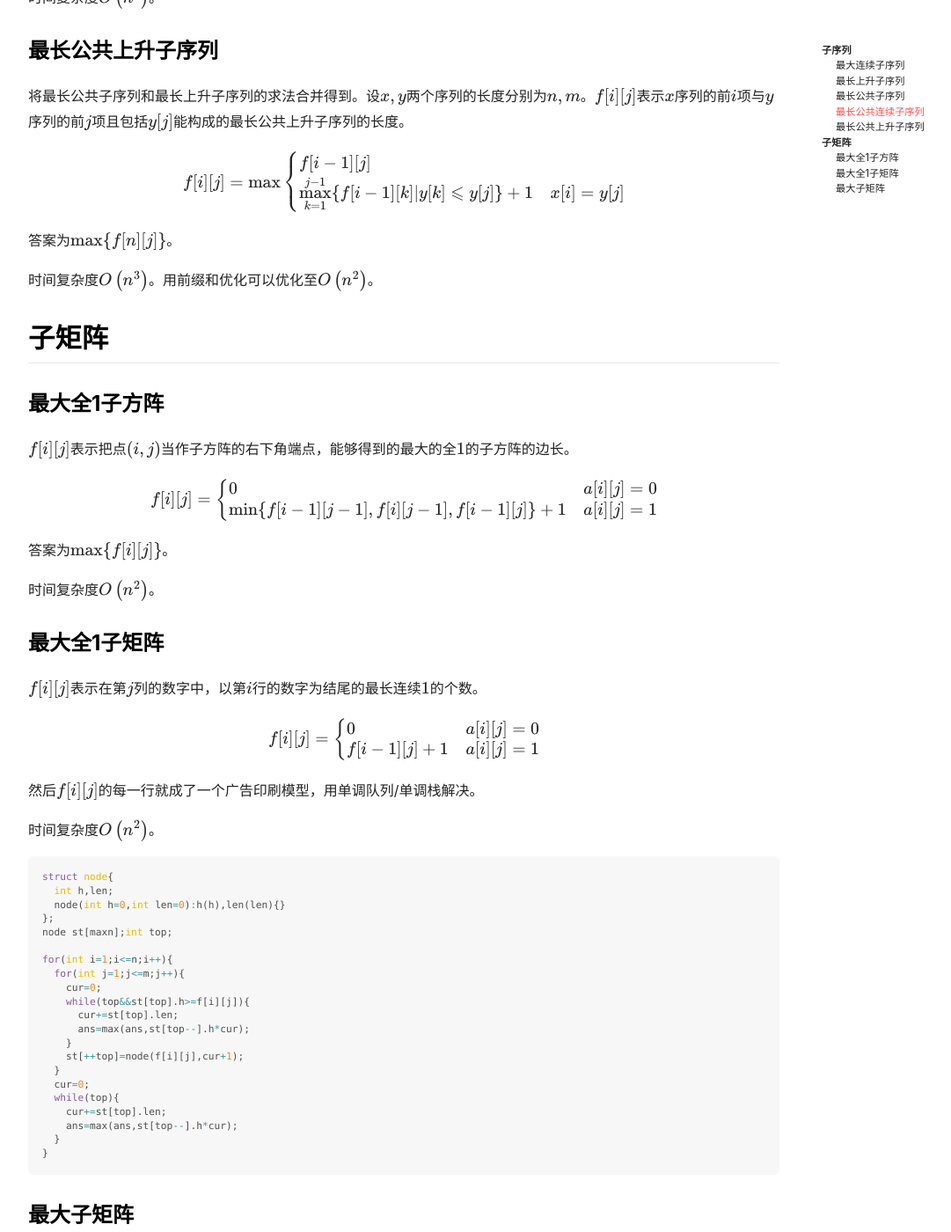
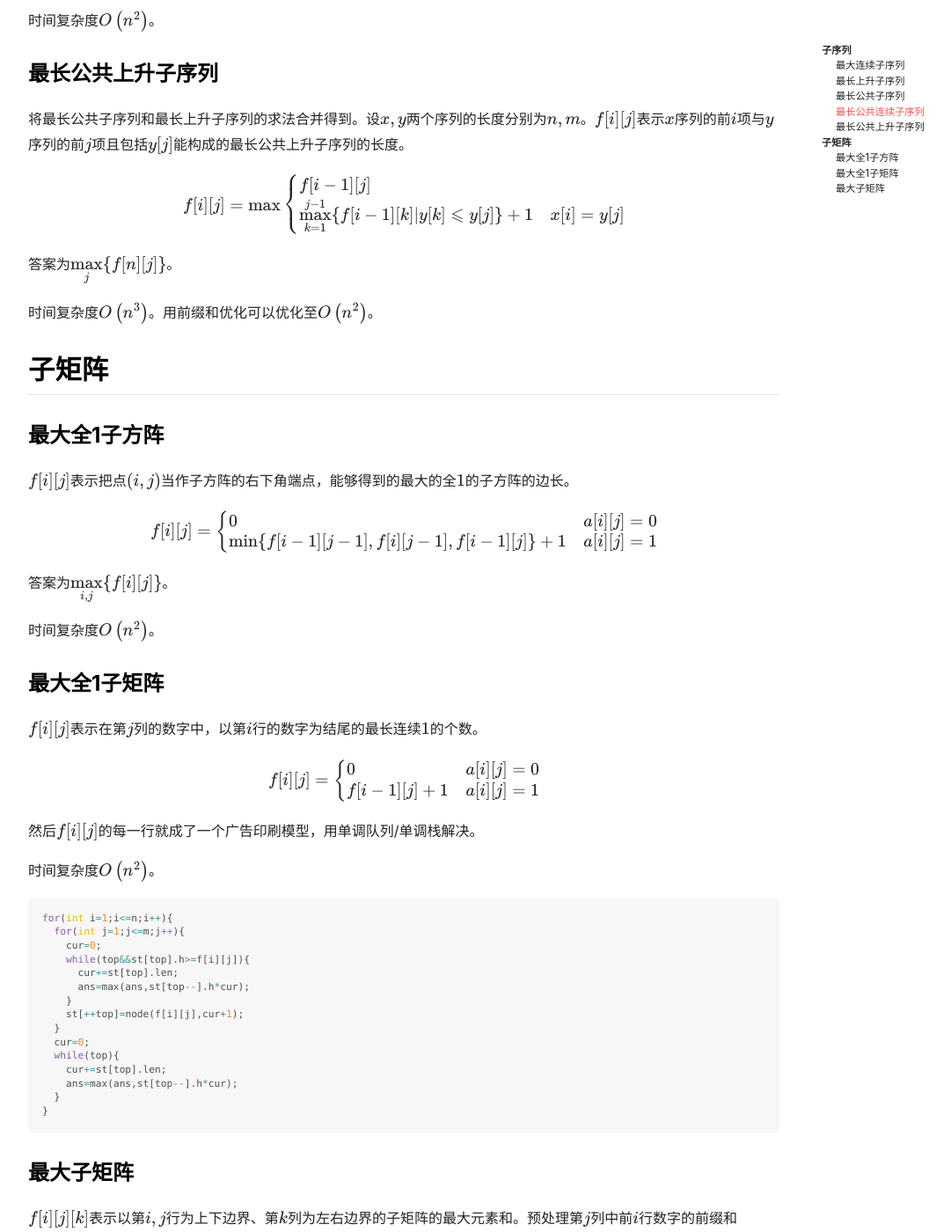
Before and after one commit to P-Henning/P-Henning.github.io, a Jekyll site: the page built from _posts/2019-01-29-subs-and-subm.md, in a window 1280 px wide and 1400 px high, scrolled down 1791 px. Shown: the whole window at 88% size, without its empty margins (71-1152 px from the left). Built offline with Jekyll 4.4.1, drawn with Linux system fonts in a browser that asks for light colours; nearby versions of some CDN libraries; formulas are drawn with MathJax 3; comment, search, counter and statistics services are not loaded; some of the changed text lies outside the part shown.

Commit message:
Update 2019-01-29-subs-and-subm.md

````diff
--- a/_posts/2019-01-29-subs-and-subm.md
+++ b/_posts/2019-01-29-subs-and-subm.md
@@ -14,7 +14,7 @@ $f[i]$表示以第$i$个数字结尾能够得到的最大连续子序列的元
 
 $$f[i]=\max\lbrace f[i-1],0\rbrace+a[i]$$
 
-答案为$\max\lbrace f[i]\rbrace$。
+答案为$\max\limits_i\lbrace f[i]\rbrace$。
 
 时间复杂度$O(n)$。
 
@@ -26,11 +26,11 @@ $f[i]$表示以第$i$个数字结尾能够得到的最长上升子序列的长
 
 $$f[i]=\max_{j=1}^{i-1}\lbrace f[j]\vert a[j]\leqslant a[i]\rbrace+1$$
 
-答案为$\max\lbrace f[i]\rbrace$。
+答案为$\max\limits_i\lbrace f[i]\rbrace$。
 
 时间复杂度$O\left(n^2\right)$。
 
-优化：从左往右讨论每一个数字，$f[i]$表示当前已讨论的部分中长度为$i$的上升子序列最后一个数的最小值。于是$f[i]$是单调递增的。对于当前的数字$a[k]$，只需要二分查找找到恰比$a[k]$小的一个$f[i]$，把$f[i+1]$改成$a[k]$就行了。
+**优化：**从左往右讨论每一个数字，$f[i]$表示当前已讨论的部分中长度为$i$的上升子序列最后一个数的最小值。于是$f[i]$是单调递增的。对于当前的数字$a[k]$，只需要二分查找找到恰比$a[k]$小的一个$f[i]$，把$f[i+1]$改成$a[k]$就行了。
 
 答案为所有被修改过的$f[i]$中最大的$i$。
 
@@ -69,7 +69,7 @@ f[i-1][j-1]+1&x[i]=y[i]\\
 0&x[i]\neq y[i]
 \end{cases}$$
 
-答案为$\max\lbrace f[i][j]\rbrace$。
+答案为$\max\limits_{i,j}\lbrace f[i][j]\rbrace$。
 
 时间复杂度$O\left(n^2\right)$。
 
@@ -82,7 +82,7 @@ f[i-1][j]\\
 \max\limits_{k=1}^{j-1}\lbrace f[i-1][k]\vert y[k]\leqslant y[j]\rbrace+1&x[i]=y[j]
 \end{cases}$$
 
-答案为$\max\lbrace f[n][j]\rbrace$。
+答案为$\max\limits_j\lbrace f[n][j]\rbrace$。
 
 时间复杂度$O\left(n^3\right)$。用前缀和优化可以优化至$O\left(n^2\right)$。
 
@@ -97,7 +97,7 @@ $$f[i][j]=\begin{cases}
 \min\lbrace f[i-1][j-1],f[i][j-1],f[i-1][j]\rbrace+1&a[i][j]=1
 \end{cases}$$
 
-答案为$\max\lbrace f[i][j]\rbrace$。
+答案为$\max\limits_{i,j}\lbrace f[i][j]\rbrace$。
 
 时间复杂度$O\left(n^2\right)$。
 
@@ -114,12 +114,6 @@ f[i-1][j]+1&a[i][j]=1
 时间复杂度$O\left(n^2\right)$。
 
 ```cpp
-struct node{
-  int h,len;
-  node(int h=0,int len=0):h(h),len(len){}
-};
-node st[maxn];int top;
-
 for(int i=1;i<=n;i++){
   for(int j=1;j<=m;j++){
     cur=0;
````
Also changed, not shown: other parts of _posts/2019-01-29-subs-and-subm.md (+1 -1 lines).
